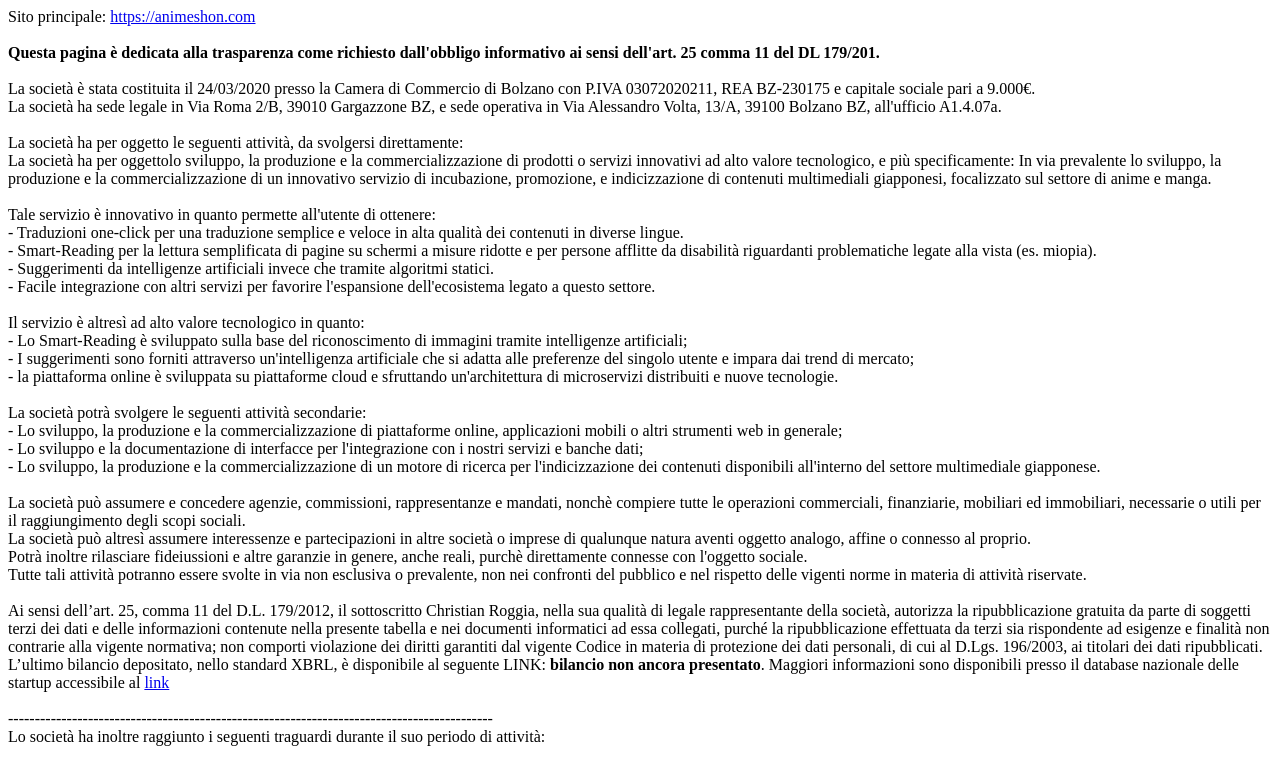
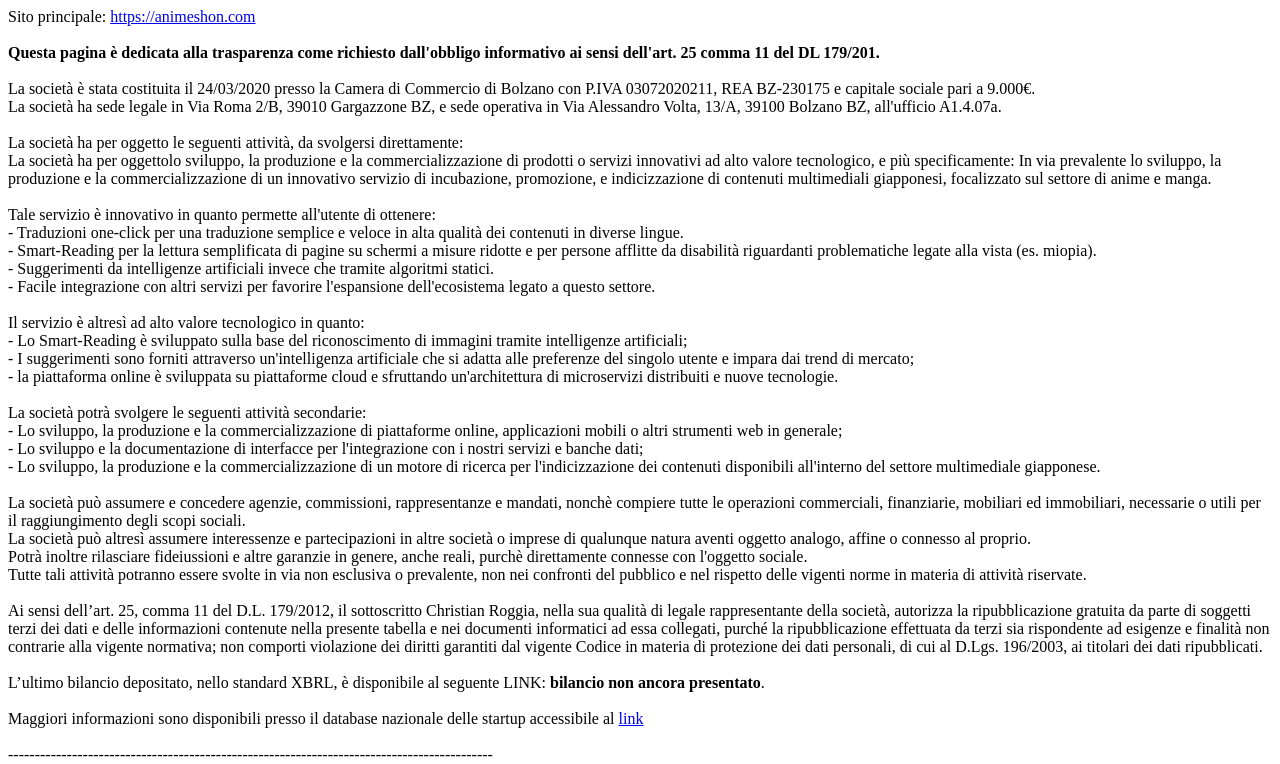
Before and after one commit to animeshon/website-comingsoon, a plain HTML site: page src/index.html in a window 1280 px wide. Shown: the top 764 px of the page. Drawn offline with Linux system fonts and the light colour scheme.

Commit message:
Fix broken new line

```diff
--- a/src/index.html
+++ b/src/index.html
@@ -37,9 +37,9 @@
         Potrà inoltre rilasciare fideiussioni e altre garanzie in genere, anche reali, purchè direttamente connesse con l'oggetto sociale.<br />
         Tutte tali attività potranno essere svolte in via non esclusiva o prevalente, non nei confronti del pubblico e nel rispetto delle vigenti norme in materia di attività riservate.<br /><br />
 
-        Ai sensi dell’art. 25, comma 11 del D.L. 179/2012, il sottoscritto Christian Roggia, nella sua qualità di legale rappresentante della società, autorizza la ripubblicazione gratuita da parte di soggetti terzi dei dati e delle informazioni contenute nella presente tabella e nei documenti informatici ad essa collegati, purché la ripubblicazione effettuata da terzi sia rispondente ad esigenze e finalità non contrarie alla vigente normativa; non comporti violazione dei diritti garantiti dal vigente Codice in materia di protezione dei dati personali, di cui al D.Lgs. 196/2003, ai titolari dei dati ripubblicati.
+        Ai sensi dell’art. 25, comma 11 del D.L. 179/2012, il sottoscritto Christian Roggia, nella sua qualità di legale rappresentante della società, autorizza la ripubblicazione gratuita da parte di soggetti terzi dei dati e delle informazioni contenute nella presente tabella e nei documenti informatici ad essa collegati, purché la ripubblicazione effettuata da terzi sia rispondente ad esigenze e finalità non contrarie alla vigente normativa; non comporti violazione dei diritti garantiti dal vigente Codice in materia di protezione dei dati personali, di cui al D.Lgs. 196/2003, ai titolari dei dati ripubblicati.<br /><br />
 
-        L’ultimo bilancio depositato, nello standard XBRL, è disponibile al seguente LINK: <strong>bilancio non ancora presentato</strong>.
+        L’ultimo bilancio depositato, nello standard XBRL, è disponibile al seguente LINK: <strong>bilancio non ancora presentato</strong>.<br /><br />
 
         Maggiori informazioni sono disponibili presso il database nazionale delle startup accessibile al <a href="http://startup.registroimprese.it/isin/dettaglioStartup?2&id=KXU3bCJQBfS92AJOXqJVKg%2BWN%2BruCCEiwqwlVA/how%3D%3D">link</a><br /><br />
 
```
